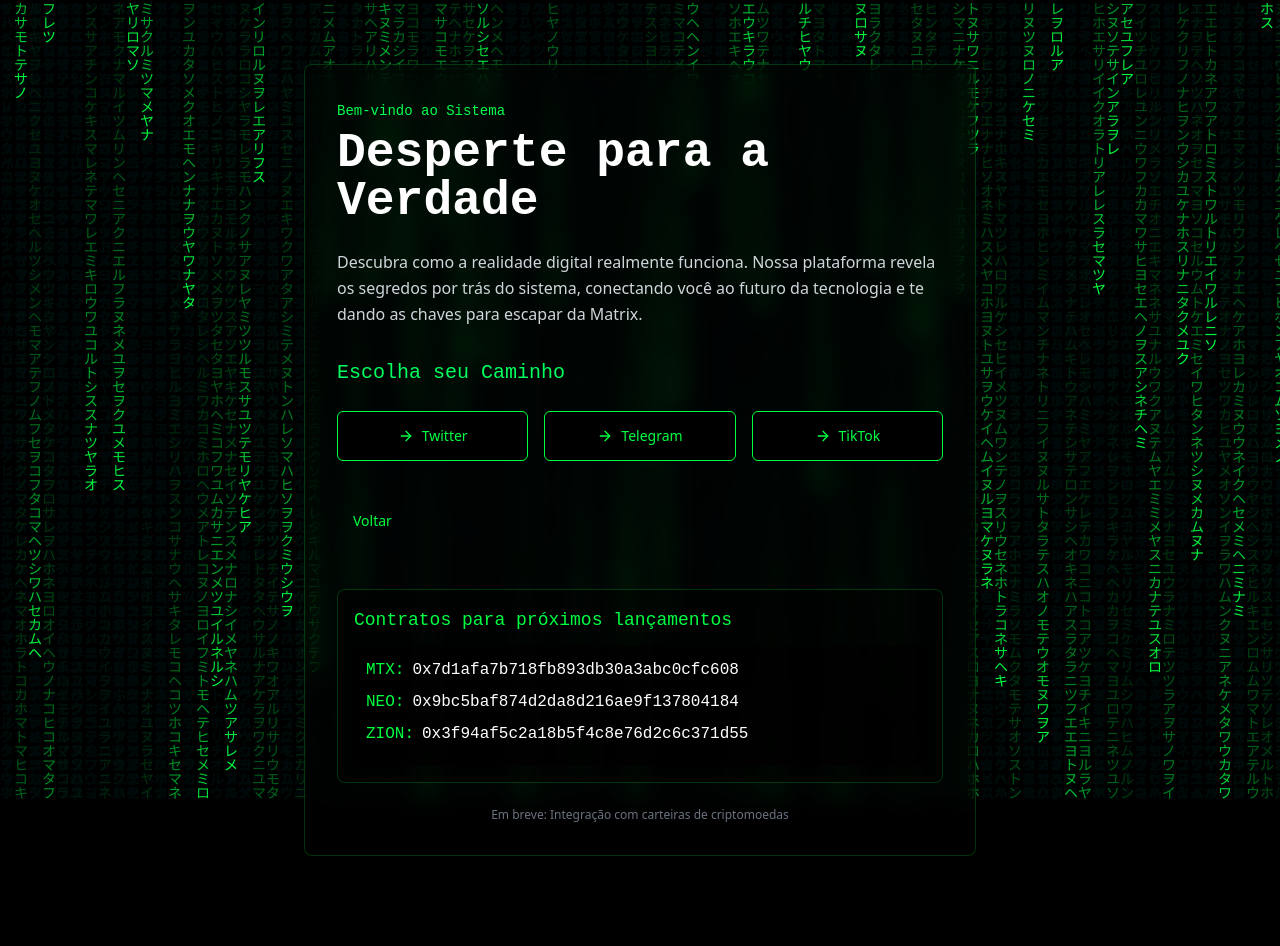
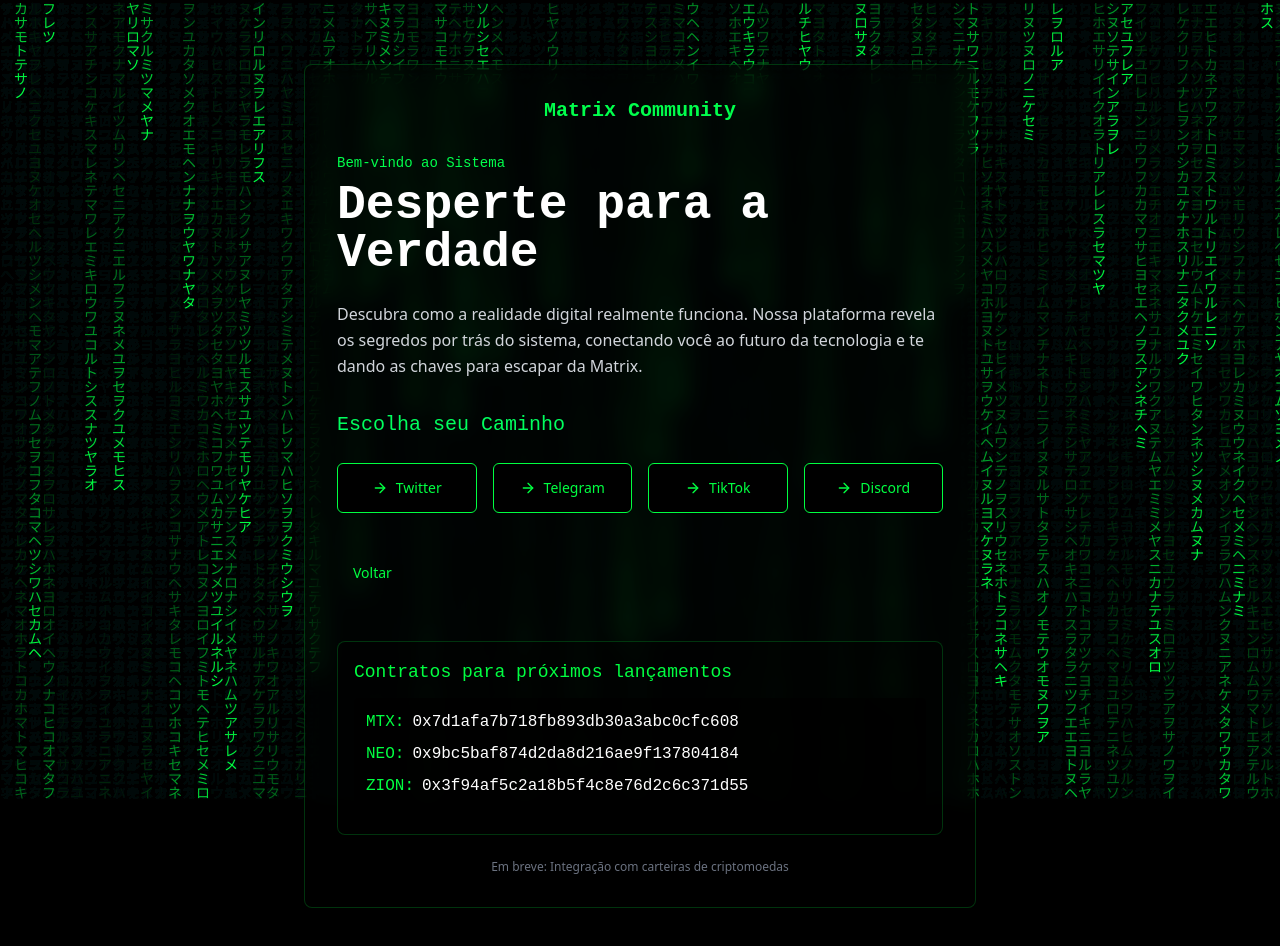
Before and after one commit to communitymatrix/matrixcommunity1, a React (Vite) app: page / in a window 1280 px wide. Both pictures are taken after a click on the button "Iniciar Jornada". Shown: the top 946 px of the page. Before the commit the page ends 920 px from the top, so only its background shows below. Built offline with nearby package versions, Linux system fonts and the light colour scheme.

Commit message:
Update Index page
Add "Matrix Community" project name to the index page and include a Discord option alongside other social media links.

```diff
--- a/src/pages/Index.tsx
+++ b/src/pages/Index.tsx
@@ -50,6 +50,9 @@ const Index = () => {
       <div className="container mx-auto px-4 py-8 md:py-16 relative z-10">
         {/* SEO Meta Tags seriam adicionados no head do documento */}
         <div className="max-w-2xl mx-auto bg-black/30 backdrop-blur-md p-6 md:p-8 rounded-lg border border-matrix-green/20 animate-fade-in">
+          <div className="text-center mb-6">
+            <span className="text-matrix-green font-mono text-xl font-bold animate-glow">Matrix Community</span>
+          </div>
           <span className="inline-block text-matrix-green text-sm font-mono mb-2 animate-glow">
             Bem-vindo ao Sistema
           </span>
@@ -74,7 +77,7 @@ const Index = () => {
               <h2 className="text-matrix-green font-mono text-xl mb-4 animate-glow">
                 Escolha seu Caminho
               </h2>
-              <div className="grid grid-cols-1 sm:grid-cols-3 gap-4">
+              <div className="grid grid-cols-1 sm:grid-cols-2 md:grid-cols-4 gap-4">
                 <Button
                   variant="outline"
                   className="flex items-center justify-center gap-2 border-matrix-green text-matrix-green hover:bg-matrix-green/10 py-6"
@@ -98,6 +101,14 @@ const Index = () => {
                 >
                   <ArrowRight className="w-5 h-5" />
                   TikTok
+                </Button>
+                <Button
+                  variant="outline"
+                  className="flex items-center justify-center gap-2 border-matrix-green text-matrix-green hover:bg-matrix-green/10 py-6"
+                  onClick={() => handleRedirect("https://discord.gg/seu_servidor")}
+                >
+                  <ArrowRight className="w-5 h-5" />
+                  Discord
                 </Button>
               </div>
 
```
